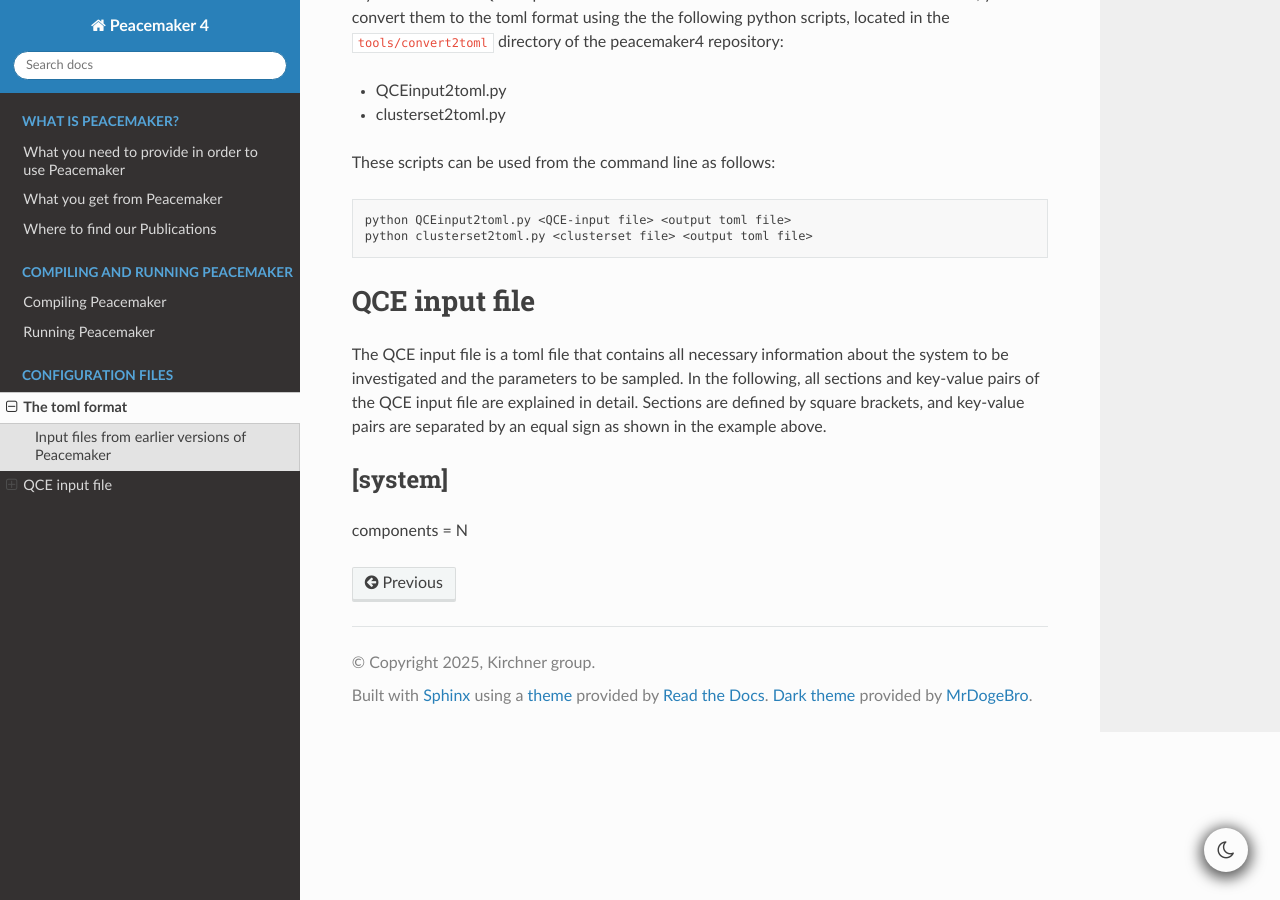
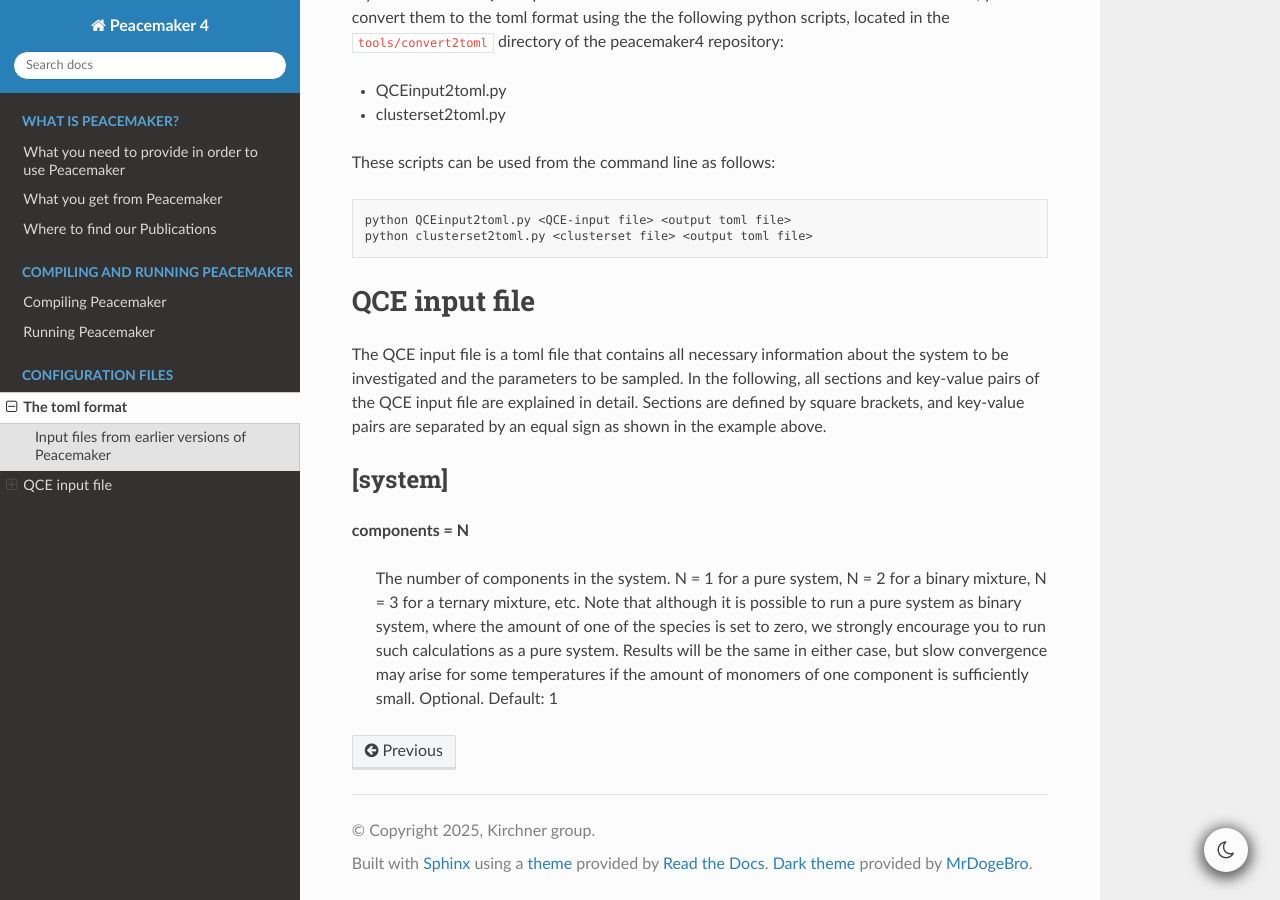
Before and after one commit to kirchners-manta/peacemaker4, a Sphinx documentation site: the page built from docs/source/03_configuration_files.rst, in a window 1280 px wide and 900 px high, scrolled down 805 px. Built offline with Sphinx 7.4.7 and the Read the Docs theme 3.1.0, drawn with Linux system fonts in a browser that asks for light colours; part of the change alters nothing that is shown.

```diff
--- a/docs/source/03_configuration_files.rst
+++ b/docs/source/03_configuration_files.rst
@@ -58,11 +58,9 @@ shown in the example above.
 
 [system]
 ------------------------------
-components = N
+**components = N**
 
-.. centered::
-
-   The number of components in the system.
+    The number of components in the system.
     N = 1 for a pure system, N = 2 for a binary mixture, N = 3 for a ternary mixture, etc.
     Note that although it is possible to run a pure system as binary system, where the amount of
     one of the species is set to zero, we strongly encourage you to run such calculations as a pure system.
```
